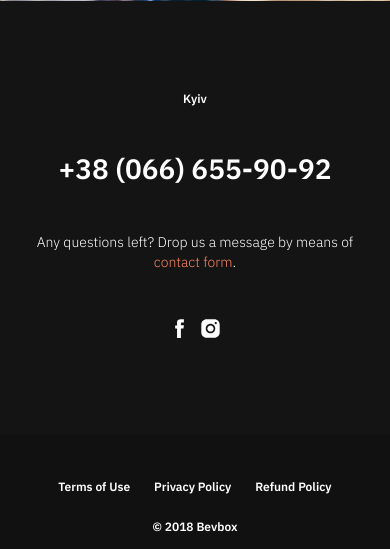
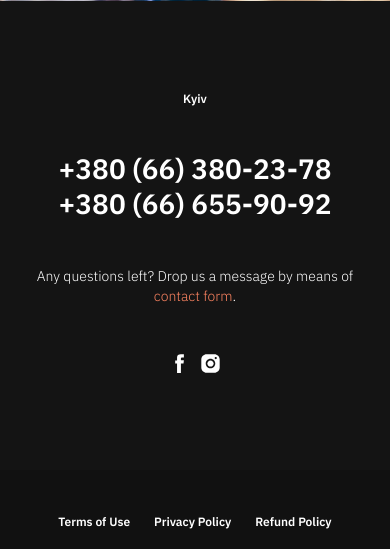
Before and after one commit to britonad/bevbox, a Flask app: page / in a window 390 px wide. Shown: the part 5951-6500 px from the top of the page. Run offline with Flask 2, Linux system fonts and the light colour scheme; parts of the project's set-up code (start-up, migrations or seed data) failed here and were passed over; some libraries are stand-ins or nearby versions.

Commit message:
📝 Minor changes to phone numbers format.

```diff
--- a/templates/app/home.html
+++ b/templates/app/home.html
@@ -1013,7 +1013,16 @@
               data-animate-order="2"
               data-animate-delay="0.3"
             >
-              +38 (066) 655-90-92<br />
+              <a href="tel:+380663802378">+380 (66) 380-23-78</a><br />
+            </div>
+            <div
+              class="t551__contacts t-title t-title_xxs"
+              style="color:#ffffff;"
+              field="text"
+              data-animate-order="2"
+              data-animate-delay="0.3"
+            >
+              <a href="tel:+380666559092">+380 (66) 655-90-92</a><br />
             </div>
             <div
               class="t551__address t-text t-text_sm"
```
